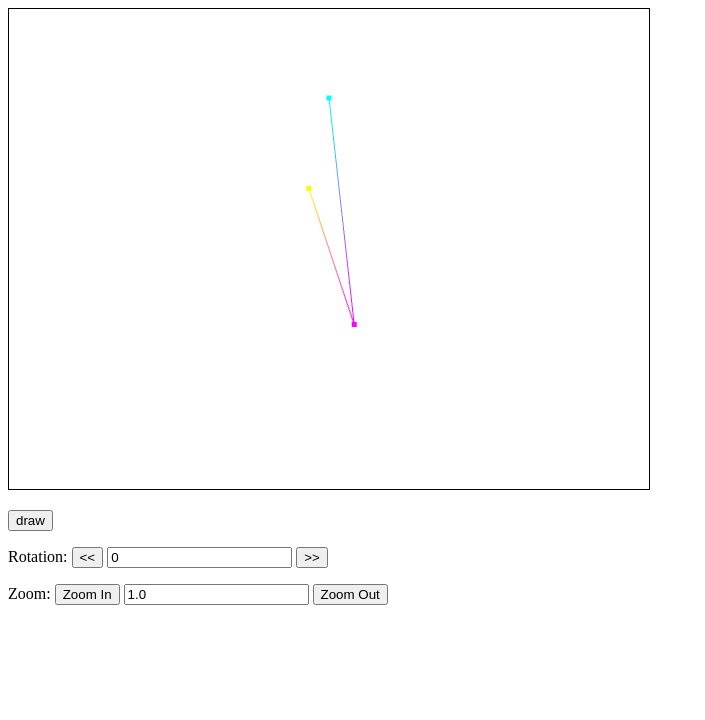
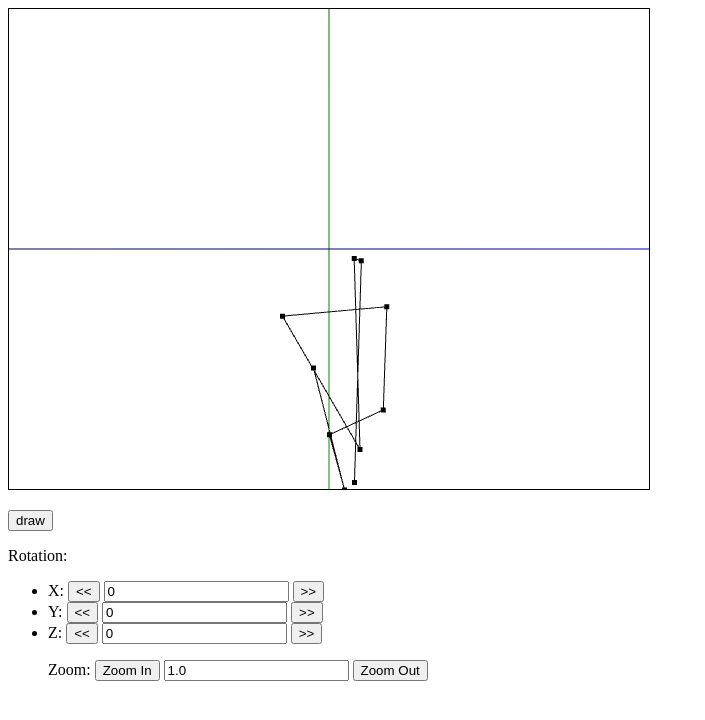
Before and after one commit to himorin/test-webgl-canvas, a plain HTML site: page index.html in a window 1280 px wide. Both pictures are taken after a click on the button "draw". Shown: the whole page, without its empty margins (0-705 px from the left). Drawn offline with Linux system fonts and the light colour scheme.

Commit message:
added XYZ

```diff
--- a/draw_data.js
+++ b/draw_data.js
@@ -30,20 +30,24 @@ function glprep() {
 
   // register
   document.getElementById('draw').addEventListener('click', DrawPoints);
-  document.getElementById('rot_cw').addEventListener('click', () => { mod_rot(-5); DrawPoints(); });
-  document.getElementById('rot_ccw').addEventListener('click', () => { mod_rot(5); DrawPoints(); });
+  document.getElementById('rot_x_cw').addEventListener('click', () => { mod_rot('x', -5); DrawPoints(); });
+  document.getElementById('rot_x_ccw').addEventListener('click', () => { mod_rot('x', 5); DrawPoints(); });
+  document.getElementById('rot_y_cw').addEventListener('click', () => { mod_rot('y', -5); DrawPoints(); });
+  document.getElementById('rot_y_ccw').addEventListener('click', () => { mod_rot('y', 5); DrawPoints(); });
+  document.getElementById('rot_z_cw').addEventListener('click', () => { mod_rot('z', -5); DrawPoints(); });
+  document.getElementById('rot_z_ccw').addEventListener('click', () => { mod_rot('z', 5); DrawPoints(); });
   document.getElementById('zoom_in').addEventListener('click', () => { mod_zoom(1.5); DrawPoints(); });
   document.getElementById('zoom_out').addEventListener('click', () => { mod_zoom(0.666); DrawPoints(); });
 }
 window.addEventListener('load', glprep);
 
-function mod_rot(angle) {
-  var c_angle = parseInt(document.getElementById('rot_value').value);
-  document.getElementById('rot_value').value = c_angle + angle;
+function mod_rot(axis, angle) {
+  var c_id = 'rot_' + axis + '_value';
+  var c_angle = parseInt(document.getElementById(c_id).value);
+  document.getElementById(c_id).value = c_angle + angle;
 }
 function mod_zoom(mul) {
   var c_zoom = Number(document.getElementById('zoom_value').value);
-  console.log('cur: ' + c_zoom + ', mul: ' + mul);
   document.getElementById('zoom_value').value = Math.floor(c_zoom * mul * 100) / 100;
 }
 
@@ -51,13 +55,26 @@ function mod_zoom(mul) {
 function DrawPoints() {
   // position array, (x, y, z) * n : [x1, y1, z1, x2, y2, z2, ...]
   var Points = [
-      0.0, 1.0, 0.0,   1.0, 0.0, 0.0,   -1.0, 0.0, 0.0
+    0.468607683, -0.978142191, -0.319667821,
+    0.437444631, -0.049387894, -0.411988899,
+    0.5860541, -0.038146786, -0.302015356,
+    0.424635134, -0.854599125, -0.3967066,
+    -0.021235744, -0.335744801, 0.698467861,
+    0.249373378, -0.262793553, -0.789697268,
+    0.480568176, -0.671158217, -0.679282514,
+    0.194557086, -0.86226626, -0.005828229,
+    0.652681012, -0.936629468, -0.181808678,
+    -0.408662032, -0.671146841, 0.262287503
+//      0.0, 1.0, 0.0,   1.0, 0.0, 0.0,   -1.0, 0.0, 0.0
 //      0.0, 0.0, 0.0,  1.0, 0.0, 0.0,  0.0, 1.0, 0.0,  0.0, 0.0, 1.0,
 //      -1.0, 0.0, 0.0,  0.0, -1.0, 0.0,  0.0, 0.0, -1.0
   ];
   // color array, (r, g, b, a) * n : [r1, g1, b1, a1, r2, g2, b2, a2, ...]
   var Colors = [
-      0.0, 1.0, 1.0, 1.0,   1.0, 0.0, 1.0, 1.0,   1.0, 1.0, 0.0, 1.0
+      0.0, 0.0, 0.0, 1.0,   0.0, 0.0, 0.0, 1.0,   0.0, 0.0, 0.0, 1.0,
+      0.0, 0.0, 0.0, 1.0,   0.0, 0.0, 0.0, 1.0,   0.0, 0.0, 0.0, 1.0,
+      0.0, 0.0, 0.0, 1.0,   0.0, 0.0, 0.0, 1.0,   0.0, 0.0, 0.0, 1.0,
+      0.0, 0.0, 0.0, 1.0
 //      0, 1, 0, 1,   1, 0, 0, 1.0,   1, 0, 0, 1,   0, 0, 1, 1,
 //      0, 1, 0, 1,   1, 0, 0, 1.0,   1, 0, 0, 1
   ];
@@ -83,13 +100,16 @@ function DrawPoints() {
   gl.clear(gl.COLOR_BUFFER_BIT | gl.DEPTH_BUFFER_BIT);
 
   // projection
-  var rot_angle = parseInt(document.getElementById('rot_value').value);
-  var c_zoom = parseInt(document.getElementById('zoom_value').value);
-  CalcSightDir([3.0, 3.0, 3.0], [0, 0, 0], [0, 1, 0], matV);
-  // no rotate here
-  CalcSightFov(100, canvas.width, canvas.height, 0.1, 100, matP);
+  var rot_angle = [
+    parseInt(document.getElementById('rot_x_value').value),
+    parseInt(document.getElementById('rot_y_value').value),
+    parseInt(document.getElementById('rot_z_value').value)
+  ];
+  var c_zoom = Number(document.getElementById('zoom_value').value);
+  CalcSightDir([3.0, 0.0, 0.0], [0, 0, 0], [0, 1, 0], matV);
+  CalcSightFov(100, canvas.width, canvas.height, 0.1, 1000, matP);
 //  ModelMove(matM, [1.0, 0.0, 2.0], matM);
-  ModelRotate(matM, rot_angle, [0.0, 1.0, 0.0], matM);
+  ModelRotateXYZ(matM, rot_angle, matM);
   ModelScale(matM, [c_zoom, c_zoom, c_zoom], matM);
   MatMul4(matP, matV, matMvp);
   MatMul4(matMvp, matM, matMvp);
@@ -100,11 +120,25 @@ function DrawPoints() {
   gl.uniform1f(uniLocation[1], pointSize);
   gl.drawArrays(gl.POINTS, 0, Points.length / 3);
 
-  BindVBO(gl, [vbo_pos, vbo_color], attLoc, [3, 4]);
+  BindVBO(gl, [vbo_pos, vbo_color], attLoc, attStride);
   gl.uniformMatrix4fv(uniLocation[0], false, matMvp);
   gl.drawArrays(gl.LINE_STRIP, 0, Points.length / 3);
 
+  DrawAxis(matMvp);
   // show
   gl.flush();
   console.log('flushed');
 }
+
+function DrawAxis(matMvp) {
+  DrawLines([-10.0, 0.0, 0.0, 10.0, 0.0, 0.0], [1.0, 0.0, 0.0, 1.0, 0.0, 0.0, 0.0, 1.0], matMvp);
+  DrawLines([0.0, -10.0, 0.0, 0.0, 10.0, 0.0], [0.0, 1.0, 0.0, 1.0, 0.0, 0.0, 0.0, 1.0], matMvp);
+  DrawLines([0.0, 0.0, -10.0, 0.0, 0.0, 10.0], [0.0, 0.0, 1.0, 1.0, 0.0, 0.0, 0.0, 1.0], matMvp);
+}
+function DrawLines(l_pos, l_col, matMvp) {
+  var uniLocMvp = gl.getUniformLocation(obj_program, 'mvpMatrix');
+  BindVBO(gl, [CreateVBO(gl, l_pos), CreateVBO(gl, l_col)], attLoc, attStride);
+  gl.uniformMatrix4fv(uniLocMvp, false, matMvp);
+//  gl.uniformMatrix4fv(gl.getUniformLocation(obj_program, 'mvpMatrix'), false, matMvp);
+  gl.drawArrays(gl.LINE_STRIP, 0, l_pos.length / 3);
+}
--- a/index.html
+++ b/index.html
@@ -34,9 +34,22 @@
     <input type="button" name="draw" id="draw" value="draw">
   </p>
   <p>Rotation:
-    <input type="button" name"rot_ccw" id="rot_ccw" value="<<">
-    <input type="text" name="rot_value" id="rot_value" value="0">
-    <input type="button" name="rot_cw" id="rot_cw" value=">>">
+    <ul>
+    <li>X:
+      <input type="button" name"rot_x_ccw" id="rot_x_ccw" value="<<">
+      <input type="text" name="rot_x_value" id="rot_x_value" value="0">
+      <input type="button" name="rot_x_cw" id="rot_x_cw" value=">>">
+    </li>
+    <li>Y:
+      <input type="button" name"rot_y_ccw" id="rot_y_ccw" value="<<">
+      <input type="text" name="rot_y_value" id="rot_y_value" value="0">
+      <input type="button" name="rot_y_cw" id="rot_y_cw" value=">>">
+    </li>
+    <li>Z:
+      <input type="button" name"rot_z_ccw" id="rot_z_ccw" value="<<">
+      <input type="text" name="rot_z_value" id="rot_z_value" value="0">
+      <input type="button" name="rot_z_cw" id="rot_z_cw" value=">>">
+    </li>
   </p>
   <p>Zoom:
     <input type="button" name="zoom_in" id="zoom_in" value="Zoom In">
--- a/webgl.js
+++ b/webgl.js
@@ -125,6 +125,11 @@ function ModelRotate(orig, angle, axis, dest) {
   } }
   for (i = 12; i < 16; ++i) { dest[i] = orig[i]; }
 }
+function ModelRotateXYZ(orig, angle, dest) {
+  ModelRotate(orig, angle[0], [1.0, 0.0, 0.0], dest);
+  ModelRotate(dest, angle[1], [0.0, 1.0, 0.0], dest);
+  ModelRotate(dest, angle[2], [0.0, 0.0, 1.0], dest);
+}
 
 // move model matrix by specified vector
 function ModelMove(orig, move, dest) {
```
